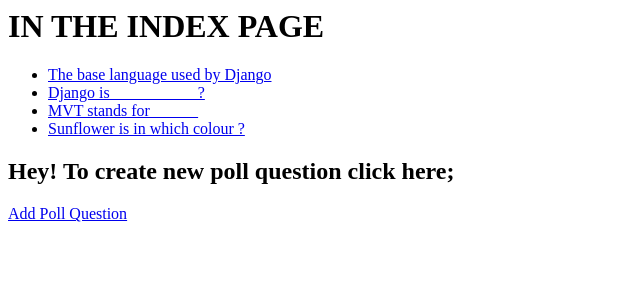
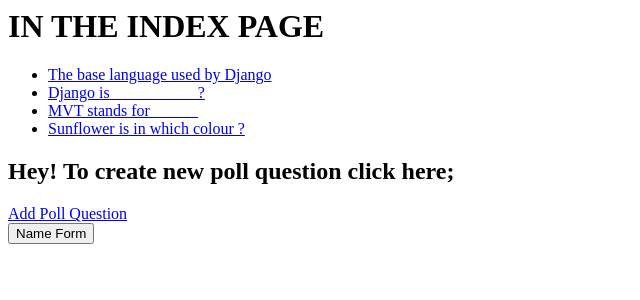
Before and after one commit to PranithaDharmapuri/localrepo, a Django app: page /polls/ in a window 1280 px wide. Shown: the top 300 px of the page, without its empty margins (0-640 px from the left). Run offline with Django 5.2, Linux system fonts and the light colour scheme; data comes from the database, SQL or seed files in the repository; both versions use the stored data as it was after the commit.

Commit message:
new views, form.py and templates

```diff
--- /dev/null
+++ b/polls/forms.py
@@ -0,0 +1,6 @@
+from django import forms
+
+class NameForm(forms.Form):
+    your_name=forms.CharField(label="Your name", max_length=100)
+    email=forms.CharField(label="Email",max_length=100)
+    password=forms.CharField(label="password",max_length=6)
--- a/polls/templates/polls/index.html
+++ b/polls/templates/polls/index.html
@@ -20,3 +20,6 @@
     <h2>Hey! To create new poll question click here;</h2>
     <a href="{% url 'polls:add_question' %}">Add Poll Question</a>
 </div>
+<div>
+    <a href="{% url 'polls:name_form' %}"><button type="button">Name Form</button></a>
+</div>
--- /dev/null
+++ b/polls/templates/polls/name.html
@@ -0,0 +1,5 @@
+<form action="{% url 'polls:name_form' %}" method="post">
+    {% csrf_token %}
+    {{ form }}
+    <input type="submit" value="Submit">
+</form>
--- a/polls/templates/polls/results.html
+++ b/polls/templates/polls/results.html
@@ -6,5 +6,5 @@
 {% endfor %}
 </ul>
 
-<a href="{% url 'polls:details' question.id %}">Vote again?</a>
+<a href="{% url 'polls:details' question.id %}"><button type="button">Vote again</button></a>
 <a href="{% url 'polls:index' %}"><button type="button">Home</button></a>
--- a/polls/urls.py
+++ b/polls/urls.py
@@ -9,4 +9,6 @@
     path('<int:question_id>/vote/', views.vote, name='vote'),
     path('add_question/', views.add_question, name='add_question'),
     path('<int:question_id>/delete/', views.delete_question, name='delete_question'),
+    path('name_form/',views.get_name,name='name_form'),
+    path('thanks/', views.thanks,name='thanks')
 ]
--- a/polls/views.py
+++ b/polls/views.py
@@ -1,8 +1,10 @@
 from django.utils import timezone
-from django.http import HttpResponseRedirect
+from django.http import HttpResponseRedirect,HttpResponse
 from django.db.models import F
 from django.urls import reverse
 from django.shortcuts import redirect, render, get_object_or_404
+
+from polls.forms import NameForm
 from .models import Question,Choice
 
 def index(request):
@@ -61,3 +63,19 @@
 def delete_question(request,question_id):
     question=Question.objects.filter(pk=question_id).delete()
     return redirect('polls:index')
+
+def get_name(request):
+    if request.method == 'POST':
+        form = NameForm(request.POST)
+        if form.is_valid():
+            return HttpResponseRedirect(reverse("polls:thanks"))
+    else:
+        form = NameForm()
+
+    return render(request,"polls/name.html",{"form":form})
+
+def thanks(request):
+    return HttpResponse("<h3> Thanks for your Contribution.<h3>")
+
+# def login_page(request):
+#     if request.m
--- a/web_project/settings.py
+++ b/web_project/settings.py
@@ -106,7 +106,7 @@
 
 LANGUAGE_CODE = 'en-us'
 
-TIME_ZONE = 'UTC'
+TIME_ZONE = 'Asia/Kolkata'
 
 USE_I18N = True
 
```
Also changed, not shown: db.sqlite3, polls/templates/polls/login_page.html (added).
